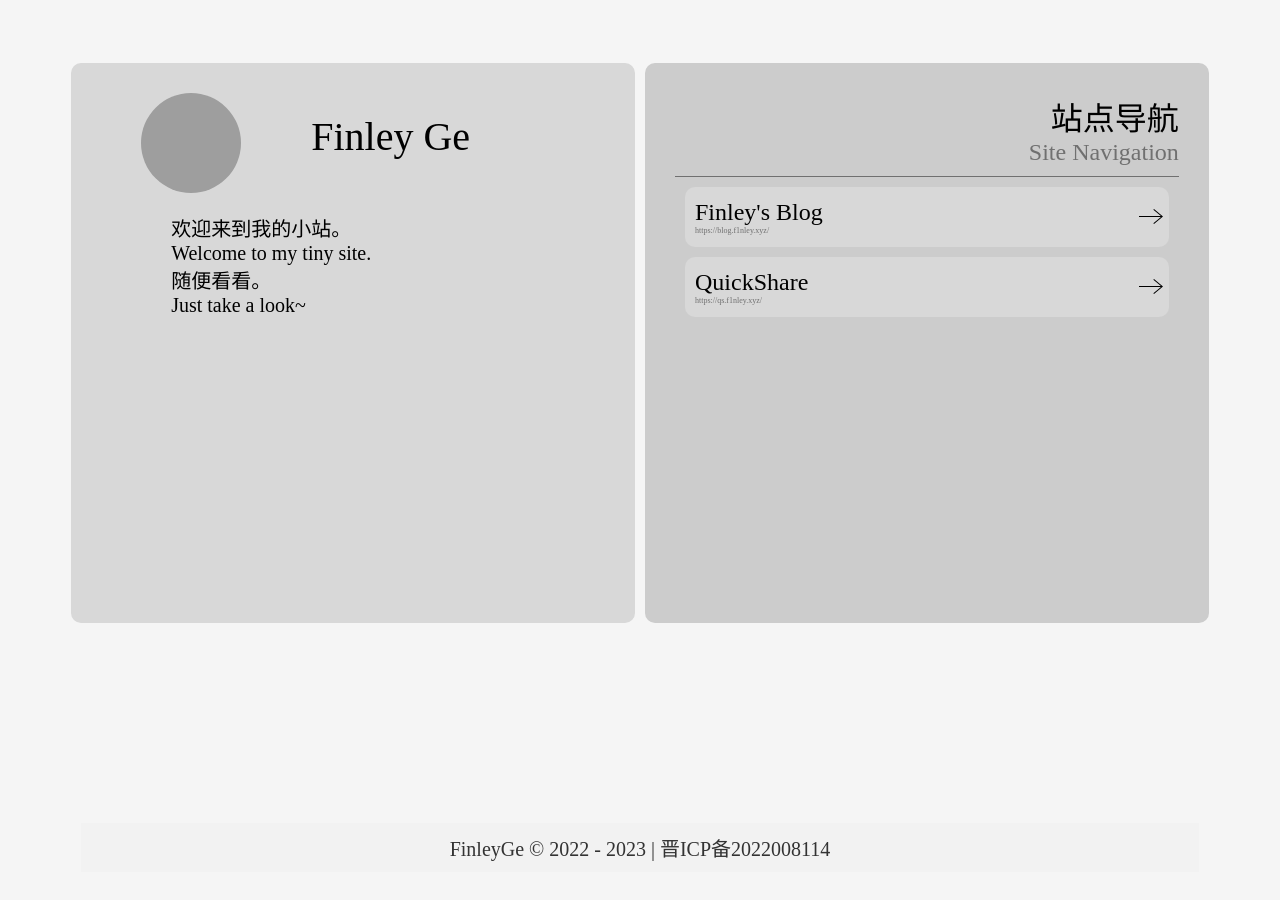
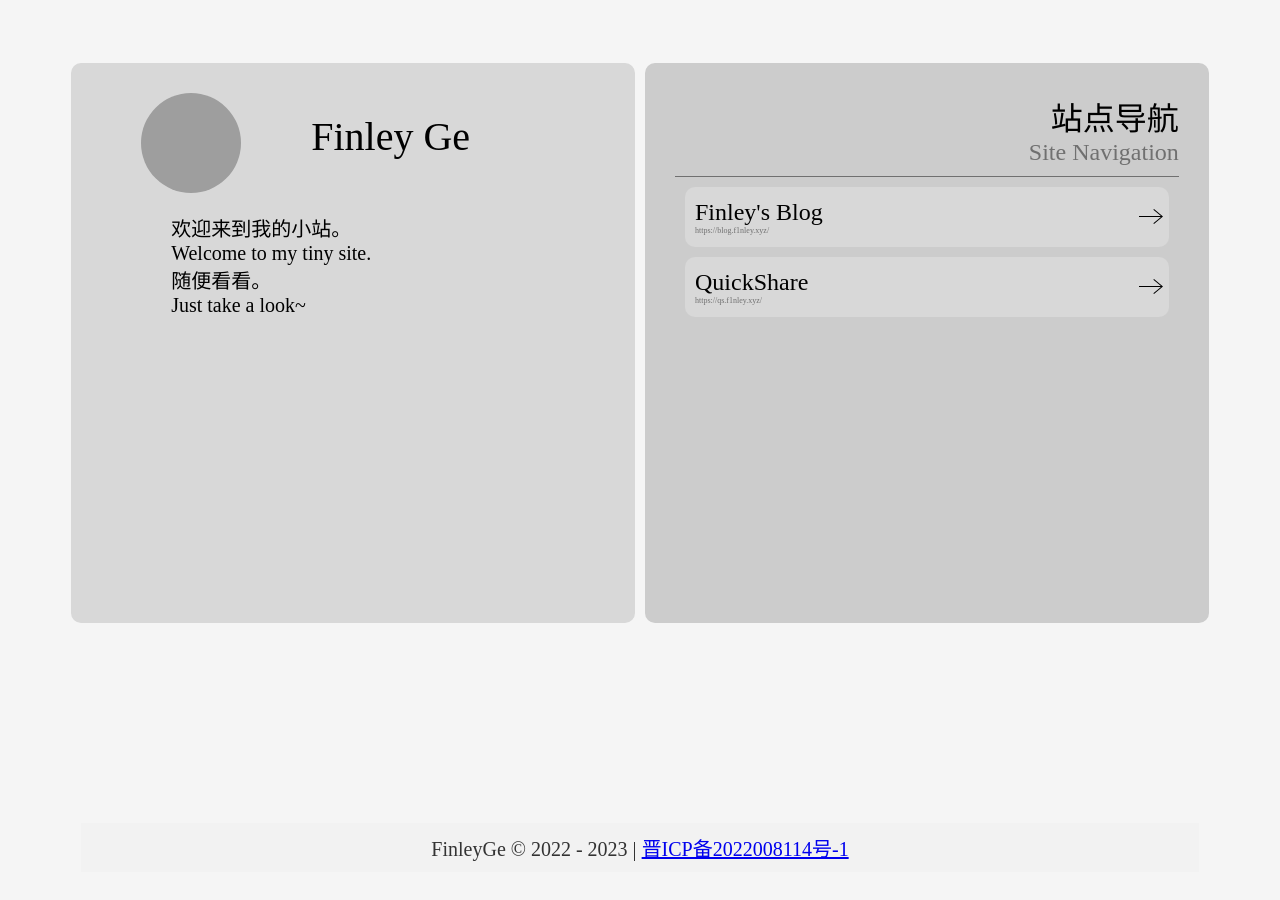
Before and after one commit to FinleyGe/home-page, a Vue app: page / in a window 1280 px wide. Shown: the top 900 px of the page. Built offline with nearby package versions, Linux system fonts and the light colour scheme; grey boxes are pictures that could not be loaded.

Commit message:
fix: 备案信息

```diff
--- a/src/App.vue
+++ b/src/App.vue
@@ -60,7 +60,8 @@ onMounted(() => {
       </div>
     </main>
     <footer>
-      FinleyGe © 2022 - {{ new Date().getFullYear() }} | 晋ICP备2022008114
+      FinleyGe © 2022 - {{ new Date().getFullYear() }} |
+      <a href="https://beian.miit.gov.cn/" target="_blank">晋ICP备2022008114号-1</a>
     </footer>
   </div>
 </template>
```
